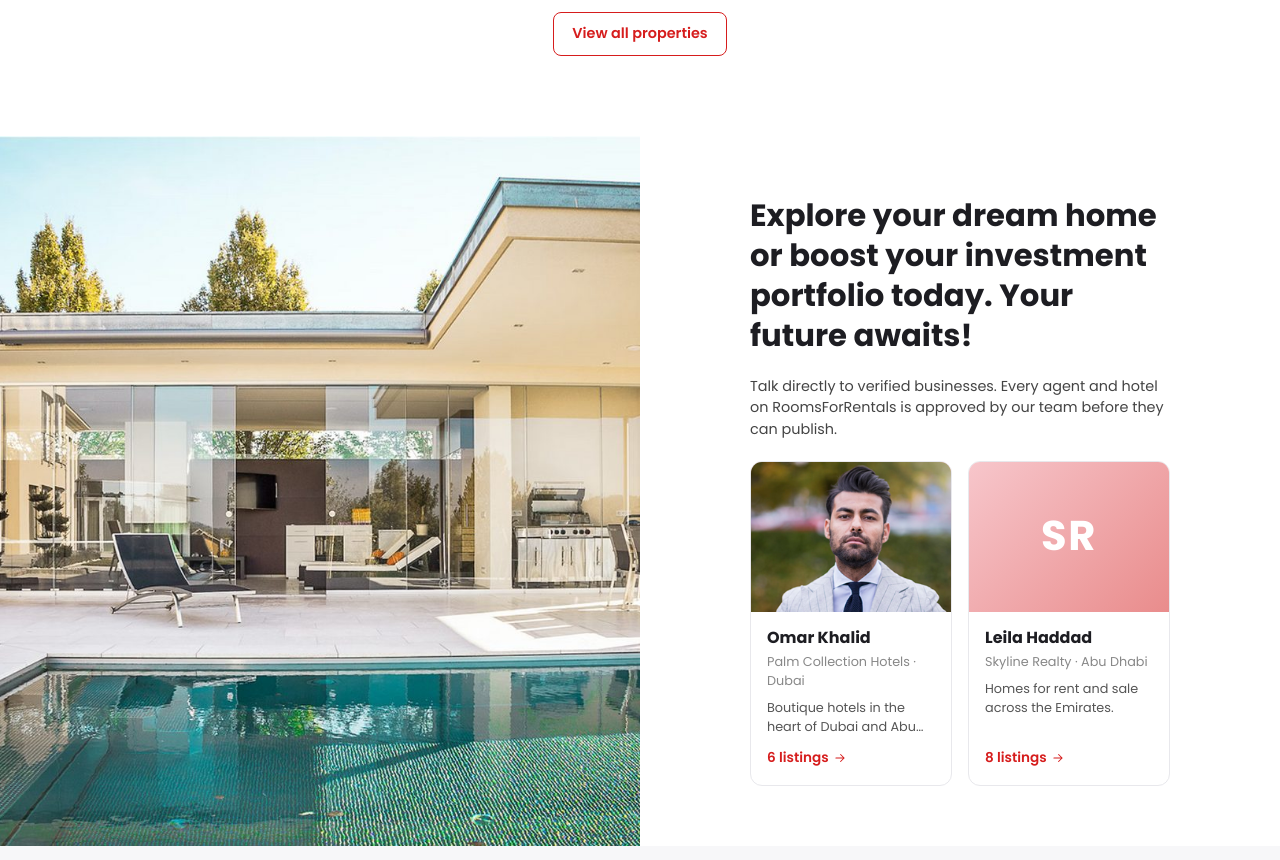
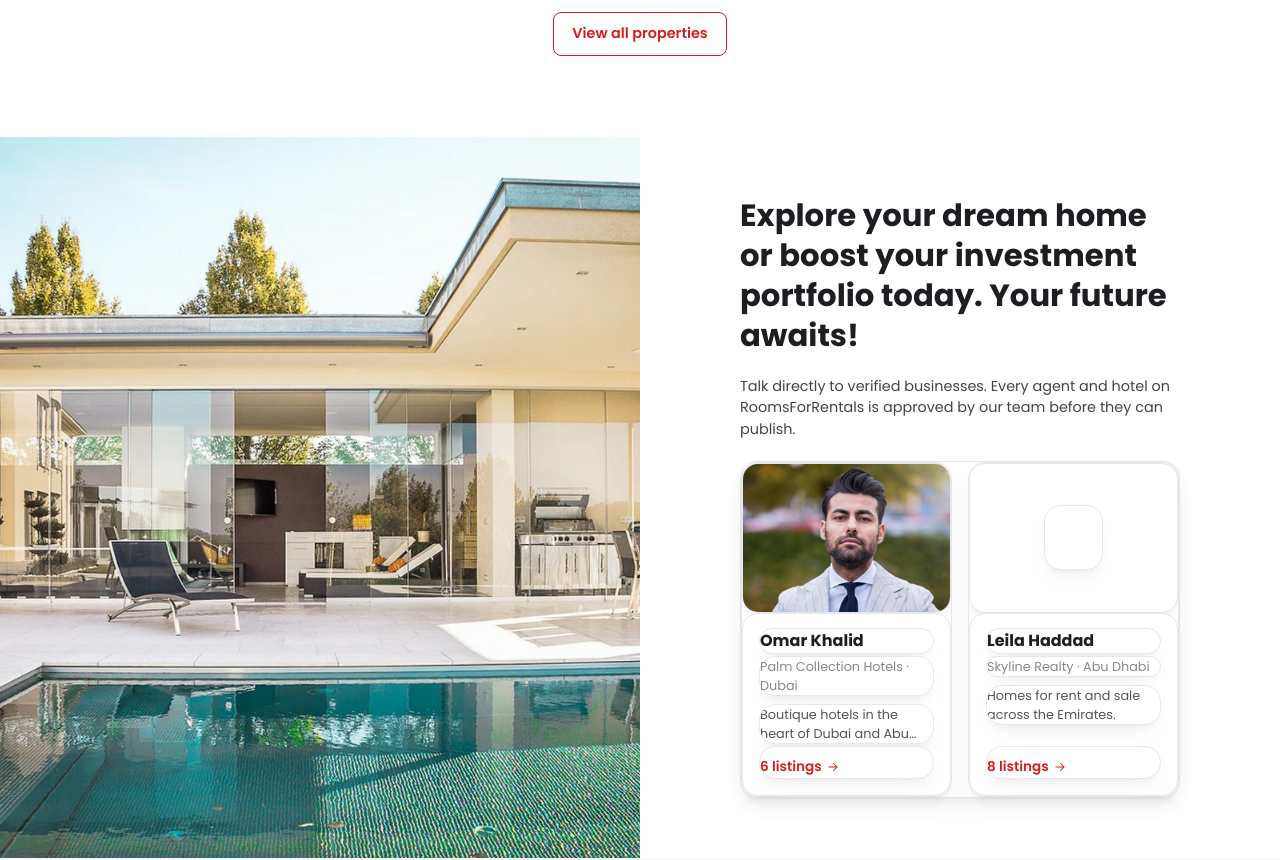
Before and after one commit to mohamedbabaaissa/RoomsFor, a React (Vite) app: page / in a window 1280 px wide. Shown: the part 1700-2560 px from the top of the page. Built offline with nearby package versions, Linux system fonts and the light colour scheme.

Commit message:
Fix layout and update portfolio component

```diff
--- a/src/pages/Home.css
+++ b/src/pages/Home.css
@@ -169,16 +169,29 @@
 }
 .dream-content {
   width: 50%;
-  background: #ffffff;
-  padding: 60px 50px;
+  background: #ffffff; /* White background */
+  padding: 60px 40px;
   display: flex;
   flex-direction: column;
   justify-content: center;
   gap: 20px;
+}
 
-  /* Add these lines to make the inner content narrower */
-  max-width: 520px; /* Adjust this number smaller (e.g., 450px) or larger depending on preference */
+/* Constrains all content and cards inside dream-content to be narrower and centered */
+.dream-content > * {
+  max-width: 440px;
   margin-inline: auto;
+  width: 100%;
+}
+
+/* Styles the cards so they stand out clearly against the white background */
+.dream-content .agent-card,
+.dream-content .agents-row > div,
+.dream-content [class*="agent"] {
+  background: #ffffff;
+  border: 1px solid #e5e7eb;
+  border-radius: 16px;
+  box-shadow: 0 10px 25px -5px rgba(0, 0, 0, 0.05), 0 8px 10px -6px rgba(0, 0, 0, 0.05);
 }
 
 .dream-content h2 {
```
